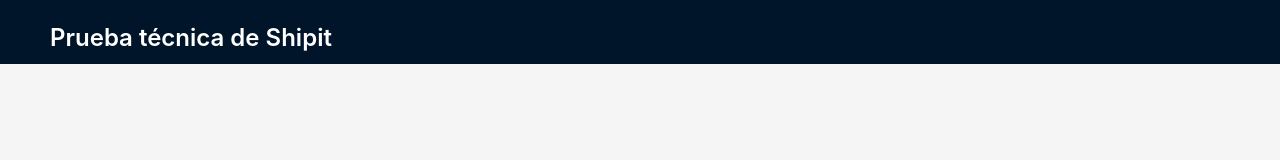
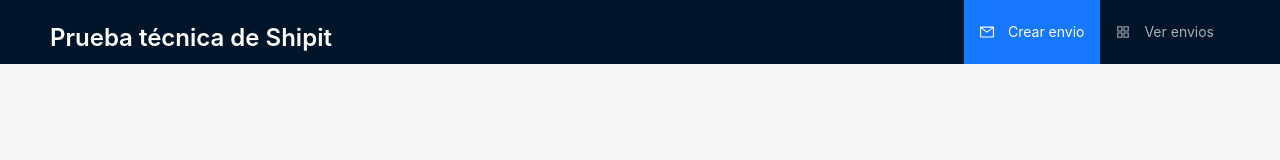
Before and after one commit to Keiniger/shipit-technical-test, a React (Vite) app in the folder client/: page / in a window 1280 px wide. Shown: the top 160 px of the page. Built offline with nearby package versions, Linux system fonts and the light colour scheme; no server answers.

Commit message:
feat: added routing to App component

```diff
--- a/client/src/App.tsx
+++ b/client/src/App.tsx
@@ -1,27 +1,53 @@
-import { Typography, Row, Col, Layout, Menu } from 'antd';
+import { Typography, Row, Col, Layout, Menu, MenuProps } from 'antd';
+import { BrowserRouter, Switch, Route, Link } from 'react-router-dom';
+import { AppstoreOutlined, MailOutlined } from '@ant-design/icons';
 import { Content, Header } from 'antd/es/layout/layout';
 const { Title } = Typography;
 
 import classes from './App.module.css';
 
 import ShipmentForm from './components/ShipmentForm';
+import ShipmentsTable from './components/ShipmentsTable';
 
 function App() {
-  return <Layout className={classes.layout}>
-    <Header className={classes.header}>
+  const items: MenuProps['items'] = [
+    {
+      label: <Link to="/"> Crear envio </Link>,
+      key: 'create',
+      icon: <MailOutlined />,
+    },
+    {
+      label: <Link to="/shipments"> Ver envios </Link>,
+      key: 'shipments',
+      icon: <AppstoreOutlined />,
+    }]
+
+  return <BrowserRouter>
+    <Layout className={classes.layout}>
+      <Header className={classes.header} >
         <Title className={classes.title} level={3}>
           Prueba técnica de Shipit
         </Title>
-      <Menu theme="dark" mode="horizontal" />
+        <Menu
+          theme="dark"
+          mode="horizontal"
+          defaultSelectedKeys={['create']}
+          items={items}
+          style={{ flex: 1, minWidth: 0, justifyContent: 'end' }}
+        />
       </Header>
       <Content className={classes.content}>
         <Row className={classes.row} justify="center" align="middle">
           <Col>
-          <ShipmentForm />
+            <Switch>
+              <Route exact path="/" component={ShipmentForm} />
+              <Route exact path="/shipments" component={ShipmentsTable} />
+            </Switch>
           </Col>
         </Row>
       </Content>
     </Layout>
+  </BrowserRouter>
 };
 
 export default App
```
Lines whose indentation alone changed are shown as unchanged.
